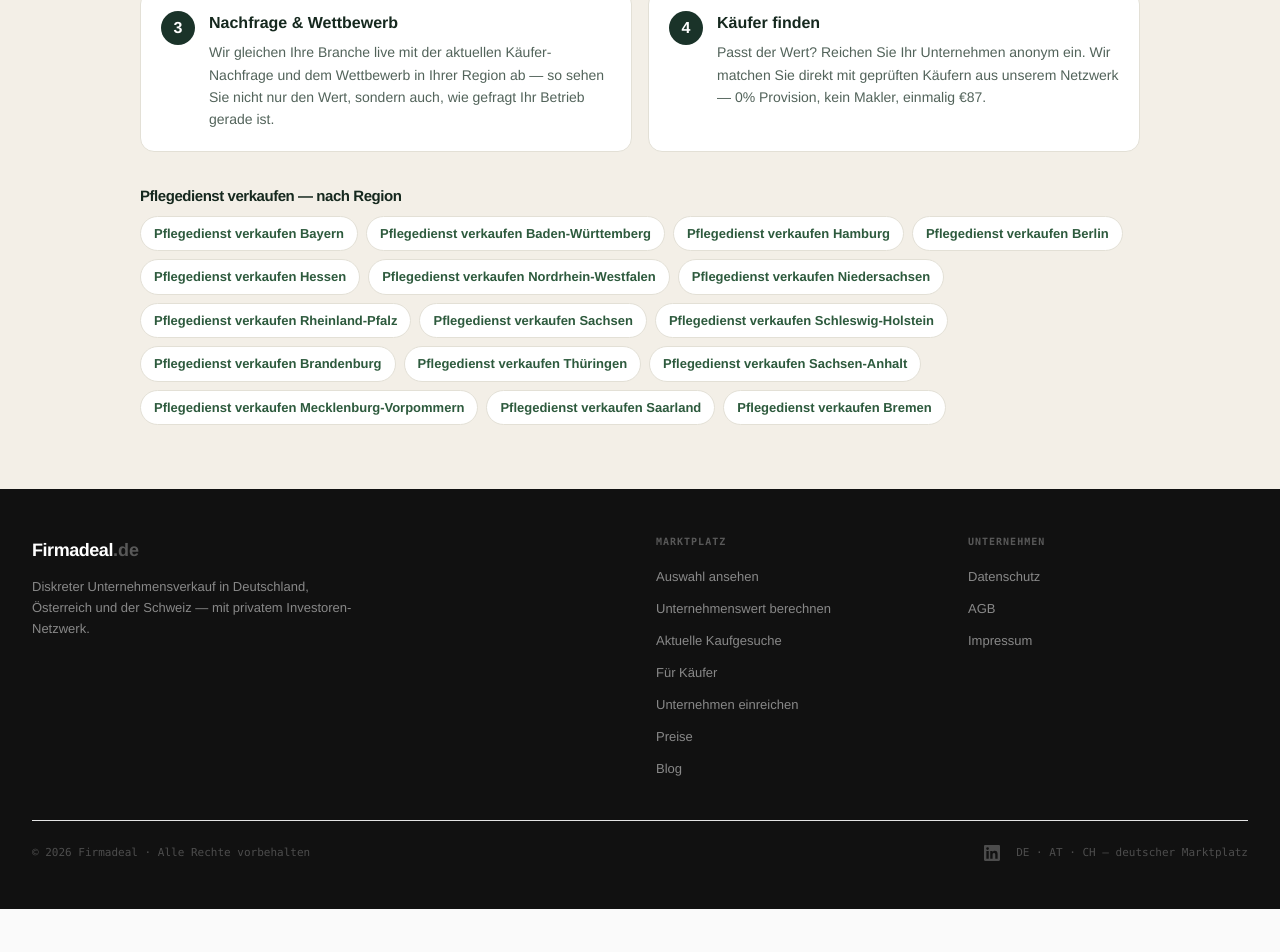
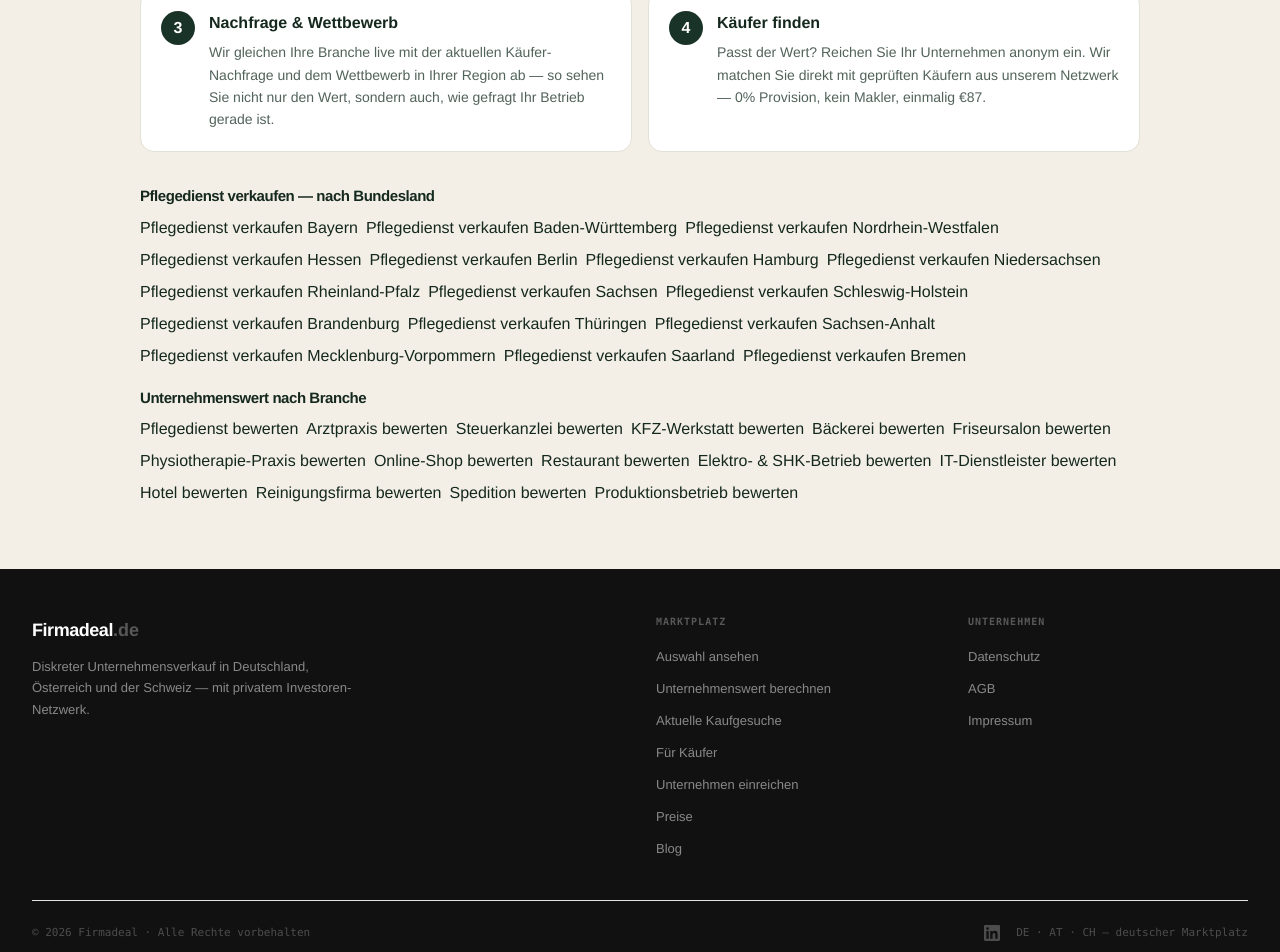
Before and after one commit to vcelkamarvin/Firmadeal, a Next.js app: page /unternehmenswert in a window 1280 px wide. Shown: the part 1572-2524 px from the top of the page. Before the commit the page ends 2481 px from the top, so only its background shows below. Built offline with nearby package versions, Linux system fonts and the light colour scheme.

Commit message:
Hub: link valuation chips to programmatic SEO pages

```diff
--- a/src/app/unternehmenswert/Rechner.tsx
+++ b/src/app/unternehmenswert/Rechner.tsx
@@ -2,6 +2,7 @@
 
 import { useState, useEffect, useRef } from "react";
 import Link from "next/link";
+import { BRANCHEN as PSEO_BRANCHEN, REGIONEN as PSEO_REGIONEN } from "./pseoData";
 
 const BRANCHEN: Record<string, [number, number]> = {
   "Pflegedienst": [4.0, 6.0], "Arztpraxis (Kassensitz)": [3.5, 5.5], "Steuerkanzlei": [4.5, 7.0],
@@ -41,6 +42,7 @@ export default function Rechner({ initialBranche, initialRegion, hideHero = fals
   const targetLo = Math.max(0, ebitda * m1 * rf);
   const targetHi = Math.max(0, ebitda * m2 * rf * gf);
   const short = branche.split(" ")[0].replace("/", "");
+  const brancheSlug = PSEO_BRANCHEN.find((b) => b.calc === branche)?.slug;
 
   useEffect(() => {
     cancelAnimationFrame(rafRef.current);
@@ -197,10 +199,20 @@ export default function Rechner({ initialBranche, initialRegion, hideHero = fals
       </section>
 
       <section className="uw-wrap uw-seo">
-        <h3 className="uw-seoh">{short} verkaufen — nach Region</h3>
+        <h3 className="uw-seoh">{short} verkaufen — nach Bundesland</h3>
         <div className="uw-chips">
-          {Object.keys(REGIONEN).map((reg) => (
-            <span className="uw-chip" key={reg}>{short} verkaufen {reg}</span>
+          {PSEO_REGIONEN.map((r) =>
+            brancheSlug ? (
+              <Link className="uw-chip" key={r.slug} href={`/unternehmenswert/${brancheSlug}/${r.slug}`}>{short} verkaufen {r.name}</Link>
+            ) : (
+              <span className="uw-chip" key={r.slug}>{short} verkaufen {r.name}</span>
+            )
+          )}
+        </div>
+        <h3 className="uw-seoh" style={{ marginTop: 22 }}>Unternehmenswert nach Branche</h3>
+        <div className="uw-chips">
+          {PSEO_BRANCHEN.map((b) => (
+            <Link className="uw-chip" key={b.slug} href={`/unternehmenswert/${b.slug}/bayern`}>{b.label} bewerten</Link>
           ))}
         </div>
       </section>
@@ -258,7 +270,8 @@ export default function Rechner({ initialBranche, initialRegion, hideHero = fals
         .uw-seo{margin-top:36px;padding-bottom:64px}
         .uw-seoh{font-size:15px;margin-bottom:12px}
         .uw-chips{display:flex;flex-wrap:wrap;gap:8px}
-        .uw-chip{background:#fff;border:1px solid #e3e0d6;border-radius:18px;padding:7px 13px;font-size:13px;color:#2d5a3d;font-weight:600}
+        .uw-chip{background:#fff;border:1px solid #e3e0d6;border-radius:18px;padding:7px 13px;font-size:13px;color:#2d5a3d;font-weight:600;text-decoration:none;display:inline-block}
+        .uw-chip:hover{border-color:#2d5a3d;background:#f5faf7}
         @keyframes uwblink{0%,100%{opacity:.3}50%{opacity:1}}
         @keyframes uwping{0%{transform:scale(.4);opacity:.9}70%{opacity:0}100%{transform:scale(2.4);opacity:0}}
         @keyframes uwscan{0%{top:-60px}100%{top:100%}}
```
